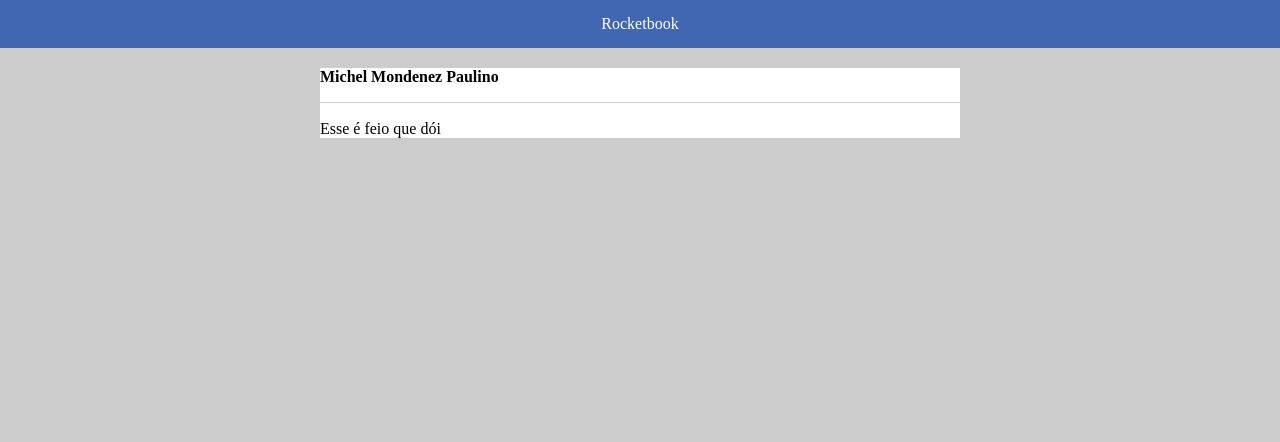
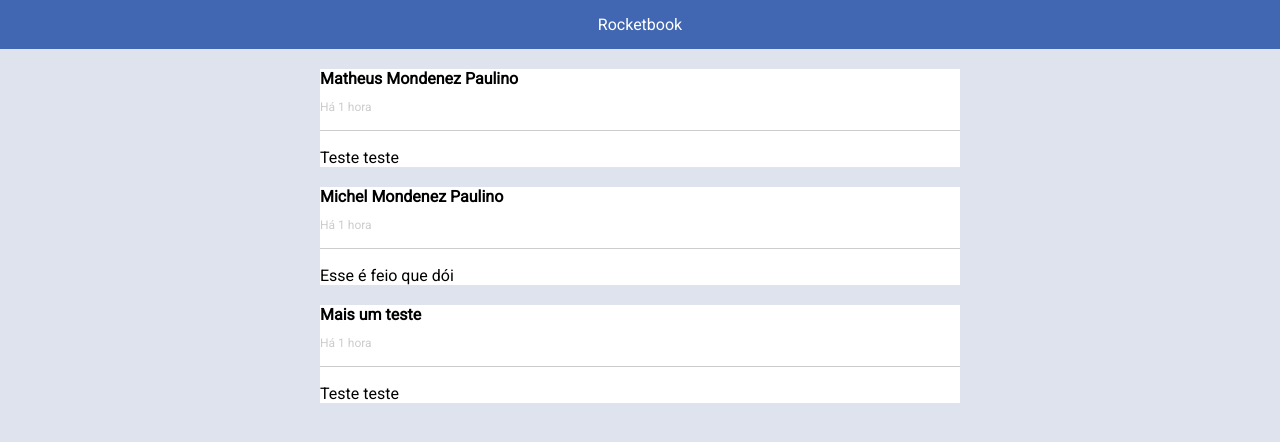
Before and after one commit to MatheusMondenez/go-react-challenge-1, a React app: page / in a window 1280 px wide. Built offline with nearby package versions, Linux system fonts and the light colour scheme.

Commit message:
Loop de posts.

```diff
--- a/css/style.scss
+++ b/css/style.scss
@@ -1,11 +1,14 @@
+@import url("https://fonts.googleapis.com/css?family=Roboto");
+
 body {
   margin: 0px;
   padding: 0px;
-  background-color: #ccc;
+  background-color: #dfe3ee;
 }
 
 .page-header {
   background-color: #4267b2;
+  font-family: "Roboto", sans-serif;
   color: #fff;
   text-align: center;
   padding: 15px;
@@ -16,9 +19,14 @@ body {
   margin: auto;
   margin-top: 20px;
   background-color: #fff;
+  font-family: "Roboto", sans-serif;
 }
 
 .post-header {
+  .post-time {
+    color: #ccc;
+    font-size: 12px;
+  }
 }
 
 hr {
--- a/src/components/PostHeader.js
+++ b/src/components/PostHeader.js
@@ -10,6 +10,7 @@ export default class PostHeader extends Component {
       <div className="post-header">
         {/* <img src={profile} /> */}
         <strong>{this.props.name}</strong>
+        <p className="post-time">Há 1 hora</p>
       </div>
     );
   }
--- a/src/index.js
+++ b/src/index.js
@@ -23,10 +23,12 @@ class App extends Component {
   };
 
   render() {
+    const post = this.state.posts.map((post, index) => <Post key={index} data={post} />);
+
     return (
       <Fragment>
         <Header />
-        <Post data={this.state.posts[1]} />
+        {post}
       </Fragment>
     );
   }
```
